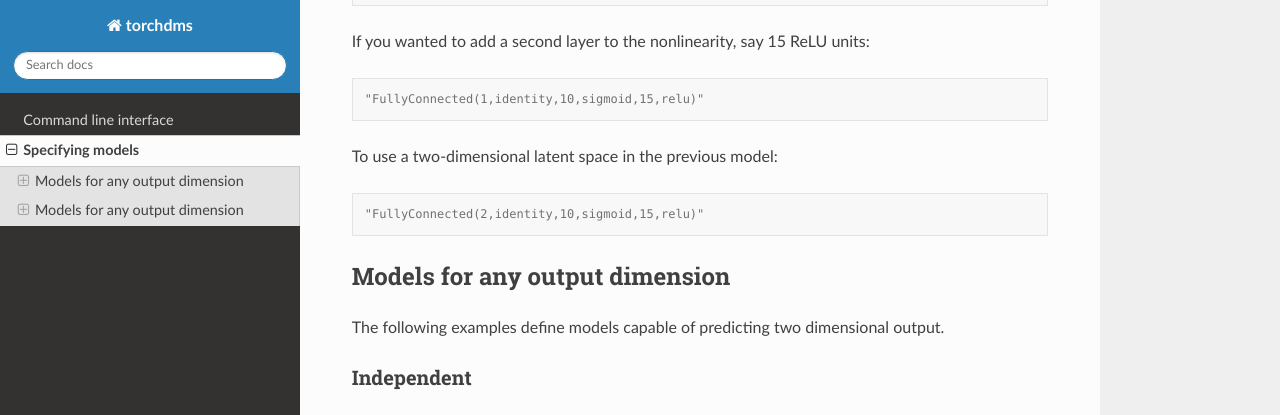
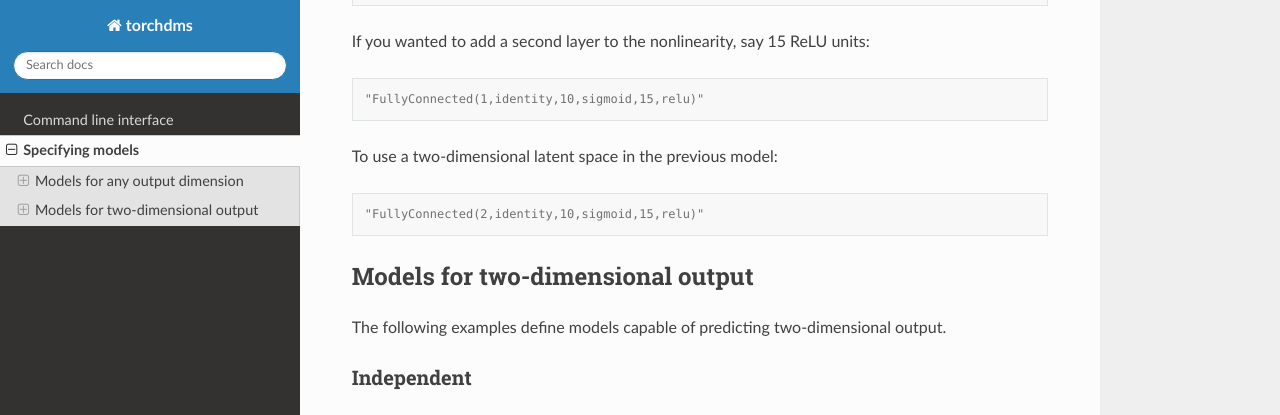
Before and after one commit to matsengrp/torchdms, a Sphinx documentation site: the page built from docs/source/model.rst, in a window 1280 px wide and 900 px high, scrolled down 683 px. Shown: the top 415 px of the window. Built offline with Sphinx 7.4.7 and the Read the Docs theme 2.0.0, drawn with Linux system fonts in a browser that asks for light colours.

Commit message:
typo fix

```diff
--- a/docs/source/model.rst
+++ b/docs/source/model.rst
@@ -41,11 +41,11 @@ To use a two-dimensional latent space in the previous model:
     "FullyConnected(2,identity,10,sigmoid,15,relu)"
 
 
-********************************
-Models for any output dimension
-********************************
+**********************************
+Models for two-dimensional output
+**********************************
 
-The following examples define models capable of predicting two dimensional output.
+The following examples define models capable of predicting two-dimensional output.
 
 Independent
 ------------
```
